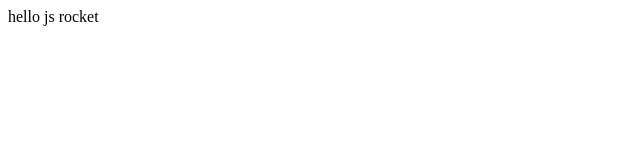
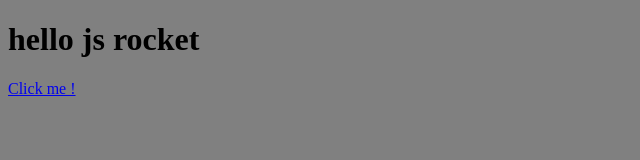
Before and after one commit to ApoztRaph/js-rocket, a plain HTML site: page index.html in a window 1280 px wide. Shown: the whole page, without its empty margins (0-640 px from the left). Drawn offline with Linux system fonts and the light colour scheme.

Commit message:
Added a Car ! \o/

```diff
--- /dev/null
+++ b/css/style.css
@@ -0,0 +1,3 @@
+body {
+	background-color: grey;
+}
--- a/index.html
+++ b/index.html
@@ -1,5 +1,15 @@
-hello js rocket
+<!DOCTYPE html>
+<html>
+<head>
+	<title>JS Rocket</title>
+	<script type="text/javascript" src='js/script.js'></script>
+	<link rel="stylesheet" type="text/css" href="css/style.css">
+</head>
+<body>
 
-<script type="text/javascript">
-	console.log('Hello World !');
-</script>
+	<h1>hello js rocket</h1>
+
+	<a href="#" onclick="car.switchCar(true);">Click me !</a>
+
+</body>
+</html>
--- /dev/null
+++ b/js/script.js
@@ -0,0 +1,30 @@
+var car = {
+	make: 'toyota',
+	type: 'yaris',
+	color: 'blue',
+	isTurnedOn: false,
+	numberOfWheels: 4,
+	seats: [
+		's1',
+		's2',
+		's3',
+		's4'
+	],
+	turnOn: function () {
+		this.isTurnedOn = true;
+	},
+	fly: function () {
+		alert('fly');
+	},
+	switchCar: function (isOn) {
+		console.log('Turn car ' + isOn);
+		if (isOn == true) {
+			this.isTurnedOn = true;
+		}
+		else {
+			this.isTurnedOn = false;
+		}
+	}
+};
+
+		console.log('Hello World !');
```
